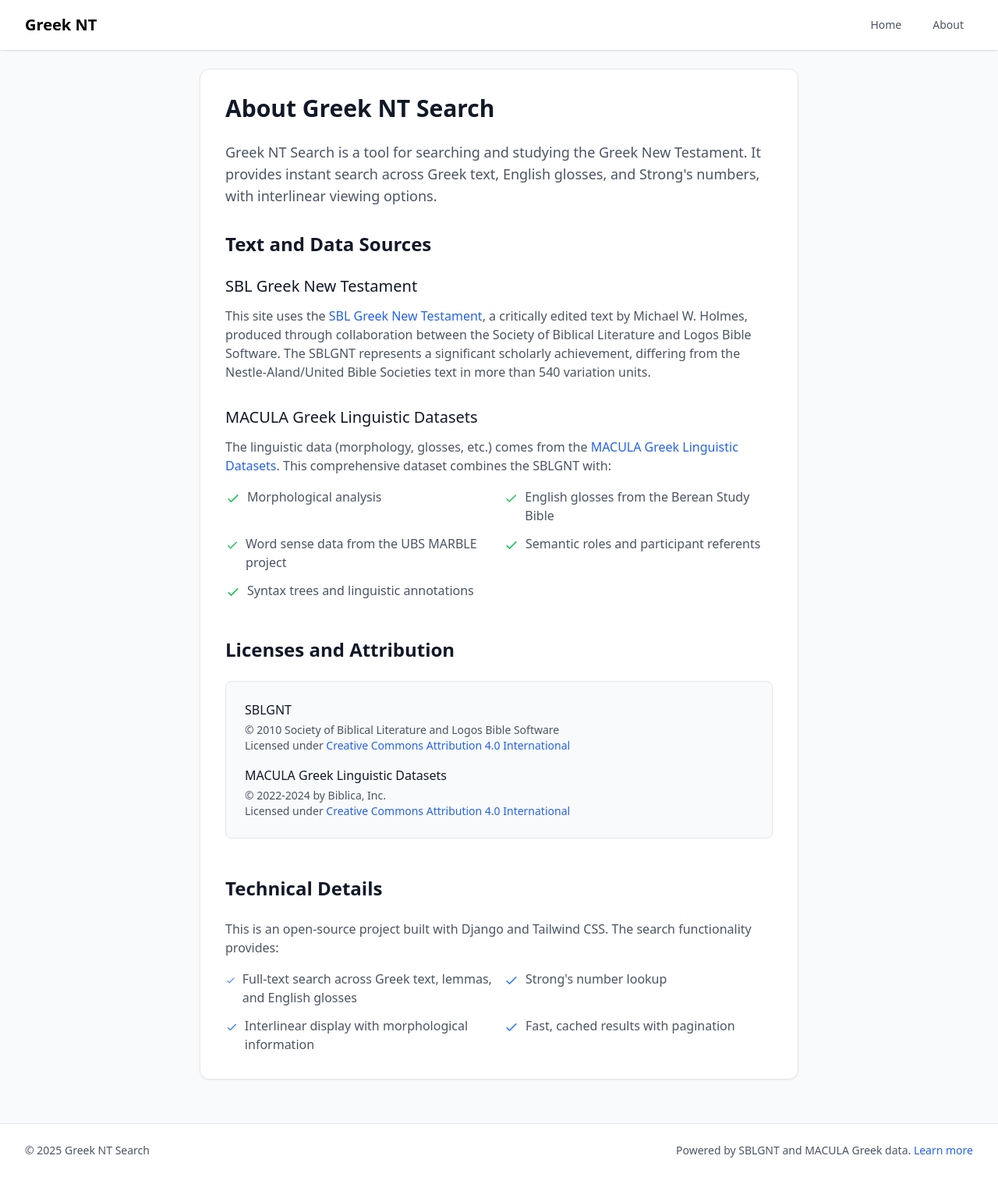
After one commit to themikejr/greek_nt, a Django app: page /about/ in a window 1280 px wide. The commit adds this page. Shown: the whole page at 78% size. Run offline with Django 5.2, Linux system fonts and the light colour scheme; parts of the project's set-up code (start-up, migrations or seed data) failed here and were passed over; some libraries are stand-ins or nearby versions.

Commit message:
About page and footer.

```diff
--- a/greek_nt/app_urls.py
+++ b/greek_nt/app_urls.py
@@ -5,5 +5,6 @@ from . import views
 app_name = "greek_nt"
 urlpatterns = [
     path("", views.HomeView.as_view(), name="home"),
+    path("about/", views.AboutView.as_view(), name="about"),
     path("search/", views.SearchView.as_view(), name="search"),
 ]
--- /dev/null
+++ b/greek_nt/templates/greek_nt/about.html
@@ -0,0 +1,248 @@
+{% extends "greek_nt/base.html" %} {% block title %}About - Greek NT Search{%
+endblock %} {% block og_description %}Learn about the Greek NT Search tool, its
+data sources, and technical details.{% endblock %} {% block twitter_description
+%}{{ block.super }}{% endblock %} {% block content %}
+<div class="max-w-3xl mx-auto">
+  <div class="bg-white rounded-xl shadow-sm border border-gray-200 p-8 mb-8">
+    <h1 class="text-3xl font-bold text-gray-900 mb-6">About Greek NT Search</h1>
+
+    <p class="text-lg text-gray-600 mb-8">
+      Greek NT Search is a tool for searching and studying the Greek New
+      Testament. It provides instant search across Greek text, English glosses,
+      and Strong's numbers, with interlinear viewing options.
+    </p>
+
+    <div class="space-y-12">
+      <section>
+        <h2 class="text-2xl font-semibold text-gray-900 mb-6">
+          Text and Data Sources
+        </h2>
+
+        <div class="space-y-8">
+          <div>
+            <h3 class="text-xl font-medium text-gray-900 mb-3">
+              SBL Greek New Testament
+            </h3>
+            <p class="text-gray-600">
+              This site uses the
+              <a href="https://sblgnt.com" class="text-blue-600 hover:underline"
+                >SBL Greek New Testament</a
+              >, a critically edited text by Michael W. Holmes, produced through
+              collaboration between the Society of Biblical Literature and Logos
+              Bible Software. The SBLGNT represents a significant scholarly
+              achievement, differing from the Nestle-Aland/United Bible
+              Societies text in more than 540 variation units.
+            </p>
+          </div>
+
+          <div>
+            <h3 class="text-xl font-medium text-gray-900 mb-3">
+              MACULA Greek Linguistic Datasets
+            </h3>
+            <p class="text-gray-600 mb-4">
+              The linguistic data (morphology, glosses, etc.) comes from the
+              <a
+                href="https://github.com/Clear-Bible/macula-greek"
+                class="text-blue-600 hover:underline"
+                >MACULA Greek Linguistic Datasets</a
+              >. This comprehensive dataset combines the SBLGNT with:
+            </p>
+            <ul class="grid grid-cols-1 md:grid-cols-2 gap-3 text-gray-600">
+              <li class="flex items-start">
+                <svg
+                  class="w-5 h-5 text-green-500 mt-1 mr-2"
+                  fill="none"
+                  stroke="currentColor"
+                  viewBox="0 0 24 24"
+                >
+                  <path
+                    stroke-linecap="round"
+                    stroke-linejoin="round"
+                    stroke-width="2"
+                    d="M5 13l4 4L19 7"
+                  ></path>
+                </svg>
+                Morphological analysis
+              </li>
+              <li class="flex items-start">
+                <svg
+                  class="w-5 h-5 text-green-500 mt-1 mr-2"
+                  fill="none"
+                  stroke="currentColor"
+                  viewBox="0 0 24 24"
+                >
+                  <path
+                    stroke-linecap="round"
+                    stroke-linejoin="round"
+                    stroke-width="2"
+                    d="M5 13l4 4L19 7"
+                  ></path>
+                </svg>
+                English glosses from the Berean Study Bible
+              </li>
+              <li class="flex items-start">
+                <svg
+                  class="w-5 h-5 text-green-500 mt-1 mr-2"
+                  fill="none"
+                  stroke="currentColor"
+                  viewBox="0 0 24 24"
+                >
+                  <path
+                    stroke-linecap="round"
+                    stroke-linejoin="round"
+                    stroke-width="2"
+                    d="M5 13l4 4L19 7"
+                  ></path>
+                </svg>
+                Word sense data from the UBS MARBLE project
+              </li>
+              <li class="flex items-start">
+                <svg
+                  class="w-5 h-5 text-green-500 mt-1 mr-2"
+                  fill="none"
+                  stroke="currentColor"
+                  viewBox="0 0 24 24"
+                >
+                  <path
+                    stroke-linecap="round"
+                    stroke-linejoin="round"
+                    stroke-width="2"
+                    d="M5 13l4 4L19 7"
+                  ></path>
+                </svg>
+                Semantic roles and participant referents
+              </li>
+              <li class="flex items-start">
+                <svg
+                  class="w-5 h-5 text-green-500 mt-1 mr-2"
+                  fill="none"
+                  stroke="currentColor"
+                  viewBox="0 0 24 24"
+                >
+                  <path
+                    stroke-linecap="round"
+                    stroke-linejoin="round"
+                    stroke-width="2"
+                    d="M5 13l4 4L19 7"
+                  ></path>
+                </svg>
+                Syntax trees and linguistic annotations
+              </li>
+            </ul>
+          </div>
+        </div>
+      </section>
+
+      <section>
+        <h2 class="text-2xl font-semibold text-gray-900 mb-6">
+          Licenses and Attribution
+        </h2>
+        <div class="bg-gray-50 rounded-lg p-6 space-y-4 border border-gray-200">
+          <div>
+            <p class="font-medium text-gray-900 mb-1">SBLGNT</p>
+            <p class="text-sm text-gray-600">
+              © 2010 Society of Biblical Literature and Logos Bible Software<br />
+              Licensed under
+              <a
+                href="https://creativecommons.org/licenses/by/4.0/"
+                class="text-blue-600 hover:underline"
+                >Creative Commons Attribution 4.0 International</a
+              >
+            </p>
+          </div>
+          <div>
+            <p class="font-medium text-gray-900 mb-1">
+              MACULA Greek Linguistic Datasets
+            </p>
+            <p class="text-sm text-gray-600">
+              © 2022-2024 by Biblica, Inc.<br />
+              Licensed under
+              <a
+                href="https://creativecommons.org/licenses/by/4.0/"
+                class="text-blue-600 hover:underline"
+                >Creative Commons Attribution 4.0 International</a
+              >
+            </p>
+          </div>
+        </div>
+      </section>
+
+      <section>
+        <h2 class="text-2xl font-semibold text-gray-900 mb-6">
+          Technical Details
+        </h2>
+        <p class="text-gray-600 mb-4">
+          This is an open-source project built with Django and Tailwind CSS. The
+          search functionality provides:
+        </p>
+        <ul class="grid grid-cols-1 md:grid-cols-2 gap-3 text-gray-600">
+          <li class="flex items-start">
+            <svg
+              class="w-5 h-5 text-blue-500 mt-1 mr-2"
+              fill="none"
+              stroke="currentColor"
+              viewBox="0 0 24 24"
+            >
+              <path
+                stroke-linecap="round"
+                stroke-linejoin="round"
+                stroke-width="2"
+                d="M5 13l4 4L19 7"
+              ></path>
+            </svg>
+            Full-text search across Greek text, lemmas, and English glosses
+          </li>
+          <li class="flex items-start">
+            <svg
+              class="w-5 h-5 text-blue-500 mt-1 mr-2"
+              fill="none"
+              stroke="currentColor"
+              viewBox="0 0 24 24"
+            >
+              <path
+                stroke-linecap="round"
+                stroke-linejoin="round"
+                stroke-width="2"
+                d="M5 13l4 4L19 7"
+              ></path>
+            </svg>
+            Strong's number lookup
+          </li>
+          <li class="flex items-start">
+            <svg
+              class="w-5 h-5 text-blue-500 mt-1 mr-2"
+              fill="none"
+              stroke="currentColor"
+              viewBox="0 0 24 24"
+            >
+              <path
+                stroke-linecap="round"
+                stroke-linejoin="round"
+                stroke-width="2"
+                d="M5 13l4 4L19 7"
+              ></path>
+            </svg>
+            Interlinear display with morphological information
+          </li>
+          <li class="flex items-start">
+            <svg
+              class="w-5 h-5 text-blue-500 mt-1 mr-2"
+              fill="none"
+              stroke="currentColor"
+              viewBox="0 0 24 24"
+            >
+              <path
+                stroke-linecap="round"
+                stroke-linejoin="round"
+                stroke-width="2"
+                d="M5 13l4 4L19 7"
+              ></path>
+            </svg>
+            Fast, cached results with pagination
+          </li>
+        </ul>
+      </section>
+    </div>
+  </div>
+</div>
+{% endblock %}
--- a/greek_nt/templates/greek_nt/base.html
+++ b/greek_nt/templates/greek_nt/base.html
@@ -20,25 +20,41 @@
 
 		{% tailwind_css %}
 </head>
-
-  <body class="min-h-full bg-gray-50">
+  <body class="min-h-screen bg-gray-50 flex flex-col">
     <nav class="sticky top-0 z-20 bg-white shadow">
 <div class="mx-auto max-w-7xl px-4 sm:px-6 lg:px-8">
             <div class="flex h-16 justify-between">
                 <div class="flex flex-shrink-0 items-center">
                     <a href="{% url 'greek_nt:home' %}" class="text-xl font-bold">Greek NT</a>
                 </div>
-          <div class="flex items-center">
+                <div class="flex items-center space-x-4">
                     <a href="{% url 'greek_nt:home' %}" class="text-gray-600 hover:text-gray-900 px-3 py-2 text-sm font-medium">Home</a>
+                    <a href="{% url 'greek_nt:about' %}" class="text-gray-600 hover:text-gray-900 px-3 py-2 text-sm font-medium">About</a>
+                </div>
             </div>
         </div>
       </div>
     </nav>
 
-    <main class="relative">
+    <main class="flex-grow">
       <div class="mx-auto max-w-7xl px-4 sm:px-6 lg:px-8 py-6">
         {% block content %}{% endblock %}
       </div>
     </main>
+
+  <footer class="mt-auto py-6 bg-white border-t border-gray-200">
+    <div class="mx-auto max-w-7xl px-4 sm:px-6 lg:px-8">
+        <div class="flex justify-between items-center text-sm text-gray-600">
+            <div>
+                © {% now "Y" %} Greek NT Search
+            </div>
+            <div>
+                Powered by SBLGNT and MACULA Greek data.
+                <a href="{% url 'greek_nt:about' %}" class="text-blue-600 hover:underline">Learn more</a>
+            </div>
+        </div>
+    </div>
+</footer>
+
   </body>
 </html>
--- a/greek_nt/views.py
+++ b/greek_nt/views.py
@@ -11,6 +11,10 @@ from .models import Token
 
 class HomeView(TemplateView):
     template_name = "greek_nt/home.html"
+
+
+class AboutView(TemplateView):
+    template_name = "greek_nt/about.html"
 
 
 @method_decorator(
```
Lines whose indentation alone changed are shown as unchanged.
